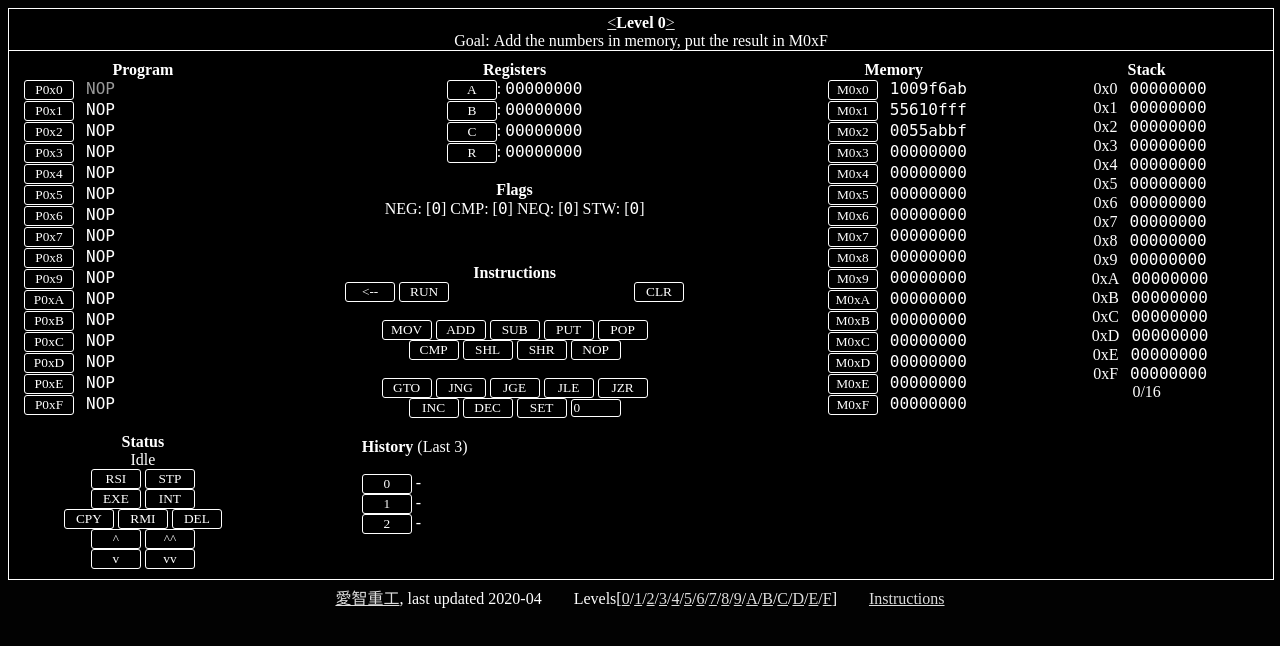
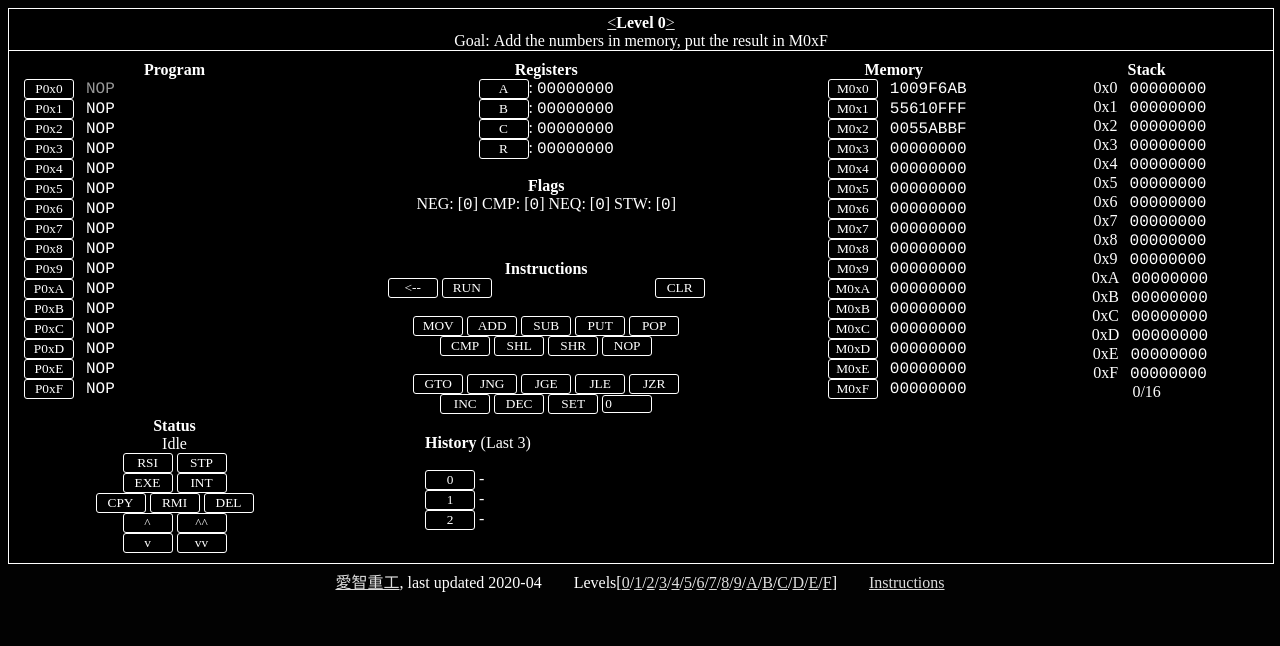
Before and after one commit to Achifaifa/cpyou, a plain HTML site: page index.html in a window 1280 px wide. Drawn offline with nearby package versions, Linux system fonts and the light colour scheme; a web font is replaced by a local one.

Commit message:
added levels, adjusted program column width

```diff
--- a/res/cpyou.js
+++ b/res/cpyou.js
@@ -85,7 +85,7 @@ levels=[
   "condition": "state['memory']['M0xF']==0x012a1637"
 },
 { "level": "5",
-  "goal": "not implemented",
+  "goal": "Calculate the sum of the first 100 natural numbers. Move result to M0xF",
   "registers":{ "A":0x00000000,
                 "B":0x00000000,
                 "C":0x00000000,
@@ -98,10 +98,10 @@ levels=[
   "stack": [],
   "memory": {},
   "instruction": [],
-  "condition": "state['memory']['M0xF']==0x012a1637"
+  "condition": "state['memory']['M0xF']==0x000013BA"
 },
 { "level": "6",
-  "goal": "not implemented",
+  "goal": "Compare all numbers in memory and place the largest in M0xF",
   "registers":{ "A":0x00000000,
                 "B":0x00000000,
                 "C":0x00000000,
@@ -112,9 +112,9 @@ levels=[
   "program": {},
   "ppointer": 0,
   "stack": [],
-  "memory": {},
+  "memory": {"M0x0": 0x000AAAAA, "M0x1": 0x000E9901, "M0x2": 0x00000F01, "M0x3": 0x00012376, "M0x4": 0x0009AEAB},
   "instruction": [],
-  "condition": "state['memory']['M0xF']==0x012a1637"
+  "condition": "state['memory']['M0xF']==0x000E9901"
 },
 { "level": "7",
   "goal": "not implemented",
--- a/res/styles.css
+++ b/res/styles.css
@@ -56,7 +56,7 @@ input[type=form]{
   box-sizing:border-box;
   display: block;
   border-top: 1px solid;
-  width: 20%;
+  width: 25%;
   padding-top: 10px;
   padding-bottom: 10px;
   float: left;
@@ -68,7 +68,7 @@ input[type=form]{
   overflow-x: hidden;
   box-sizing:border-box;
   display: block-inline;
-  width: 40%;
+  width: 35%;
   border-top: 1px solid;
   padding-top: 10px;
   float: left;
@@ -128,14 +128,16 @@ input[type=form]{
 
 #stackdata{
   width: 70px;
+  text-transform: uppercase;
   display: inline-block;
-  font-family: 'monospace';
+  font-family: 'courier';
 }
 
 #programdata{
-  width: 70px;
+/*  width: 65%;
+*/  text-transform: uppercase;
   display: inline-block;
-  font-family: 'monospace';
+  font-family: 'courier';
 }
 
 #stacklen{
@@ -144,23 +146,24 @@ input[type=form]{
 
 #memdata{
   width: 70px;
+  text-transform: uppercase;
   display: inline-block;
-  font-family: 'monospace';
+  font-family: 'courier';
 }
 
 #regdata{
   display: inline-block;
-  font-family: 'monospace';
+  font-family: 'courier';
 }
 
 #histdata{
   display: inline-block;
-  font-family: 'monospace';
+  font-family: 'courier';
 }
 
 #flagdata{
   display: inline-block;
-  font-family: 'monospace';
+  font-family: 'courier';
 }
 
 #goal{
```
